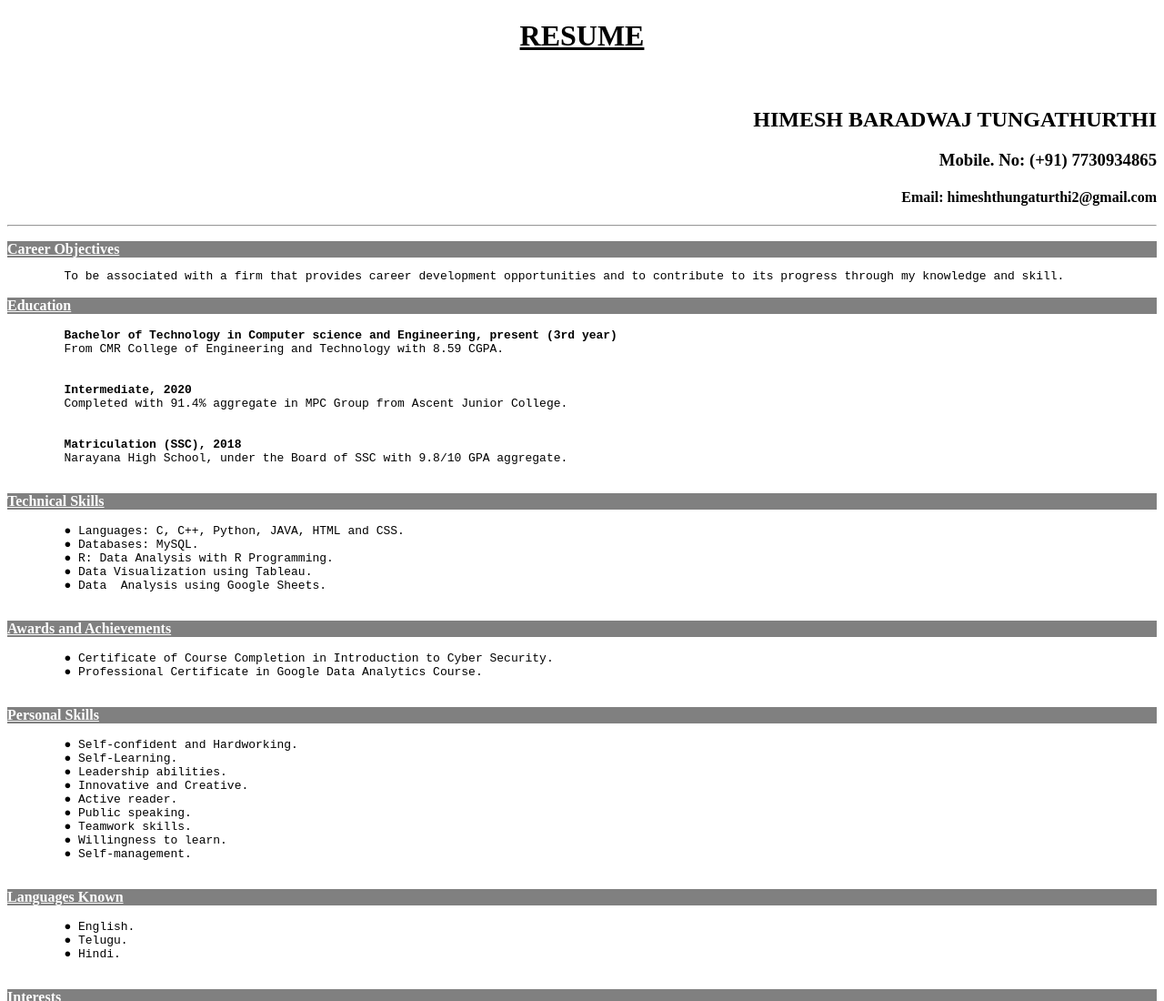
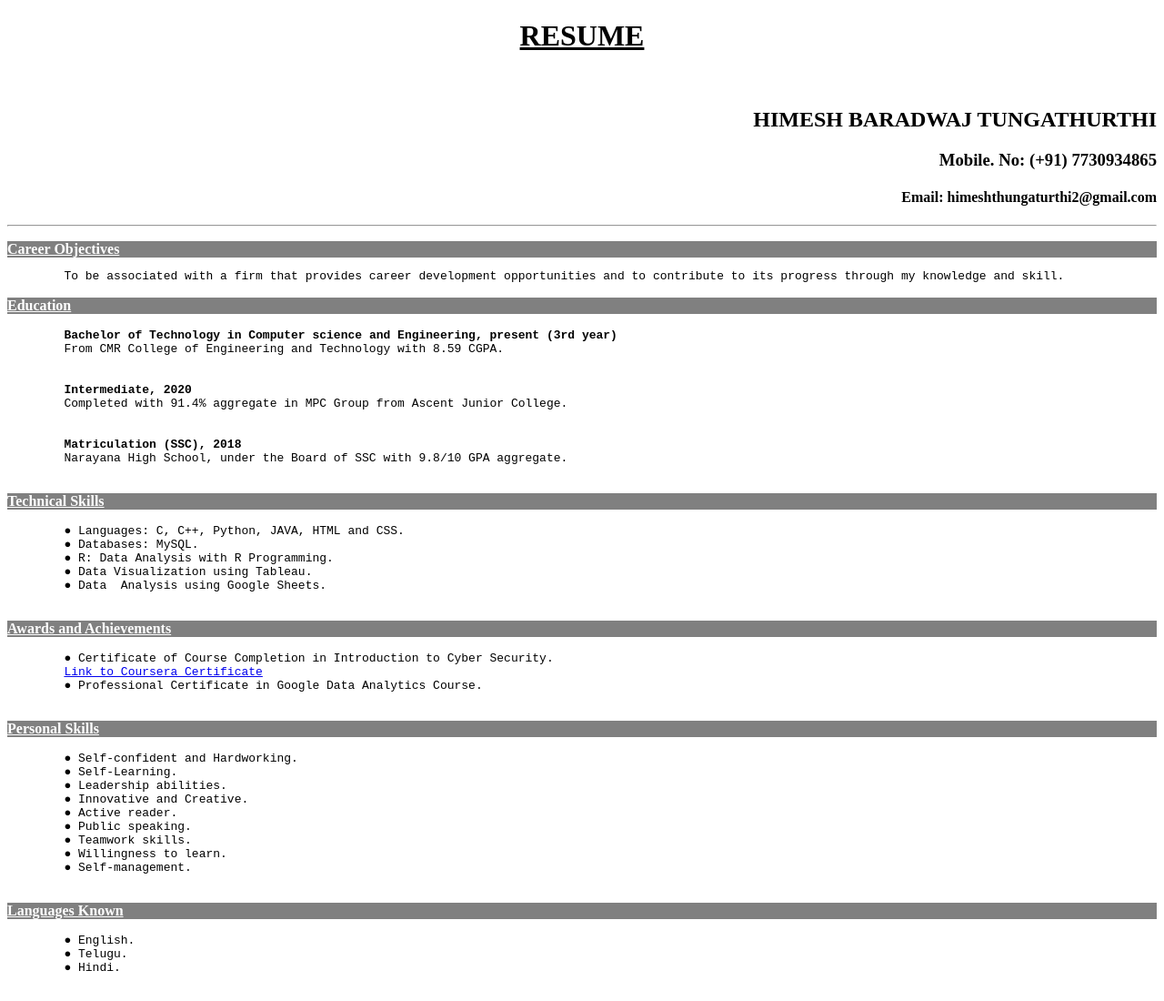
Before and after one commit to Himesh-7/mern-stack, a plain HTML site: page Resume.html in a window 1280 px wide. Shown: the top 1100 px of the page at 91% size. Drawn offline with Linux system fonts and the light colour scheme.

Commit message:
added hyperlink

```diff
--- a/Resume.html
+++ b/Resume.html
@@ -64,6 +64,7 @@
     </p>
     <pre>
         ● Certificate of Course Completion in Introduction to Cyber Security.
+        <a href="https://www.coursera.org/account/accomplishments/verify/AZP6VQ5VGZRR">Link to Coursera Certificate</a>
         ● Professional Certificate in Google Data Analytics Course.
     </pre>
     <p>
```
